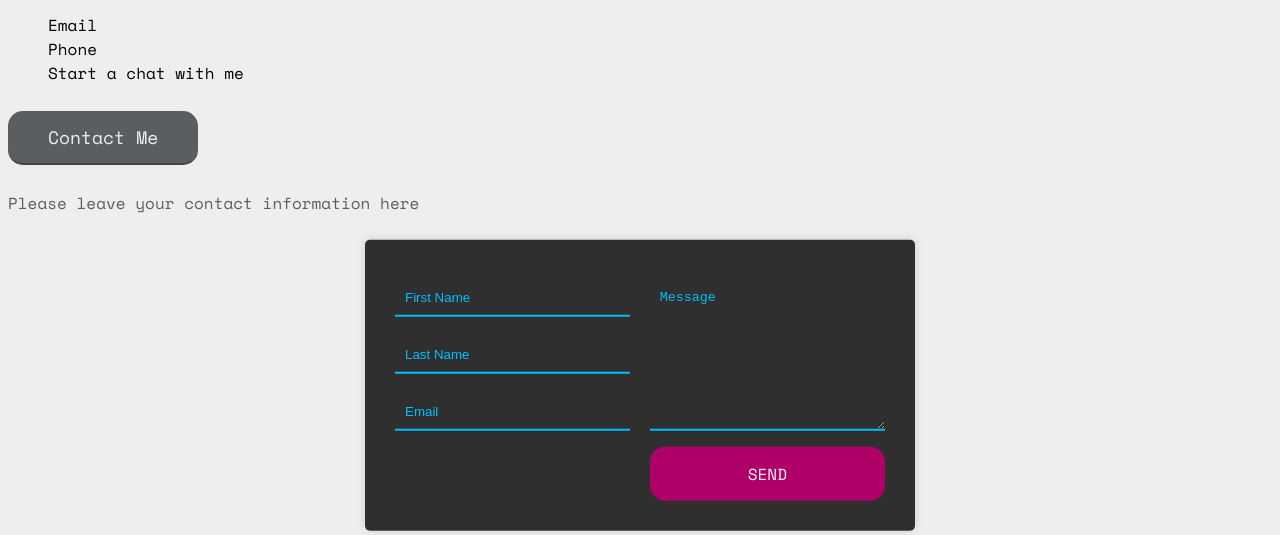
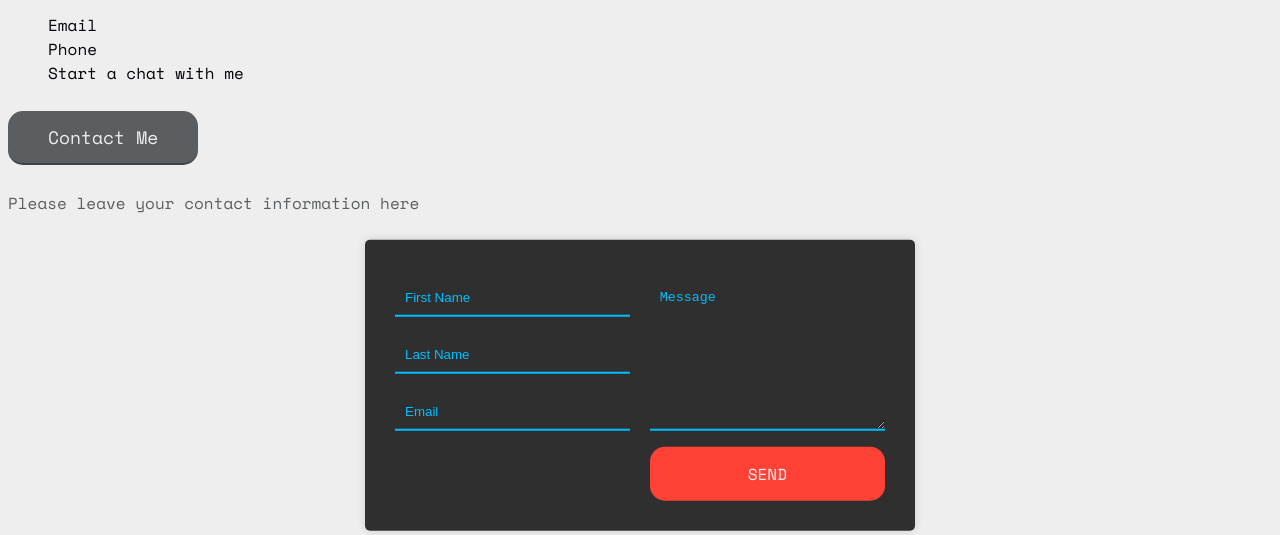
Before and after one commit to sirius6323/sirius6323.github.io, a plain HTML site: page contact.html in a window 1280 px wide. Shown: the part 197-732 px from the top of the page. Drawn offline with nearby package versions, Linux system fonts and the light colour scheme; a web font is replaced by a local one.

Commit message:
If applied, this commit will have changed the color of the form button on my contact page

```diff
--- a/css/style.production.css
+++ b/css/style.production.css
@@ -249,7 +249,7 @@ a:active {
 }
 
 .contact-button {
-	background: #af0069;
+	background: #ff4136;
 	text-align: center;
 	padding: 15px;
 	border-radius: 15px;
```
